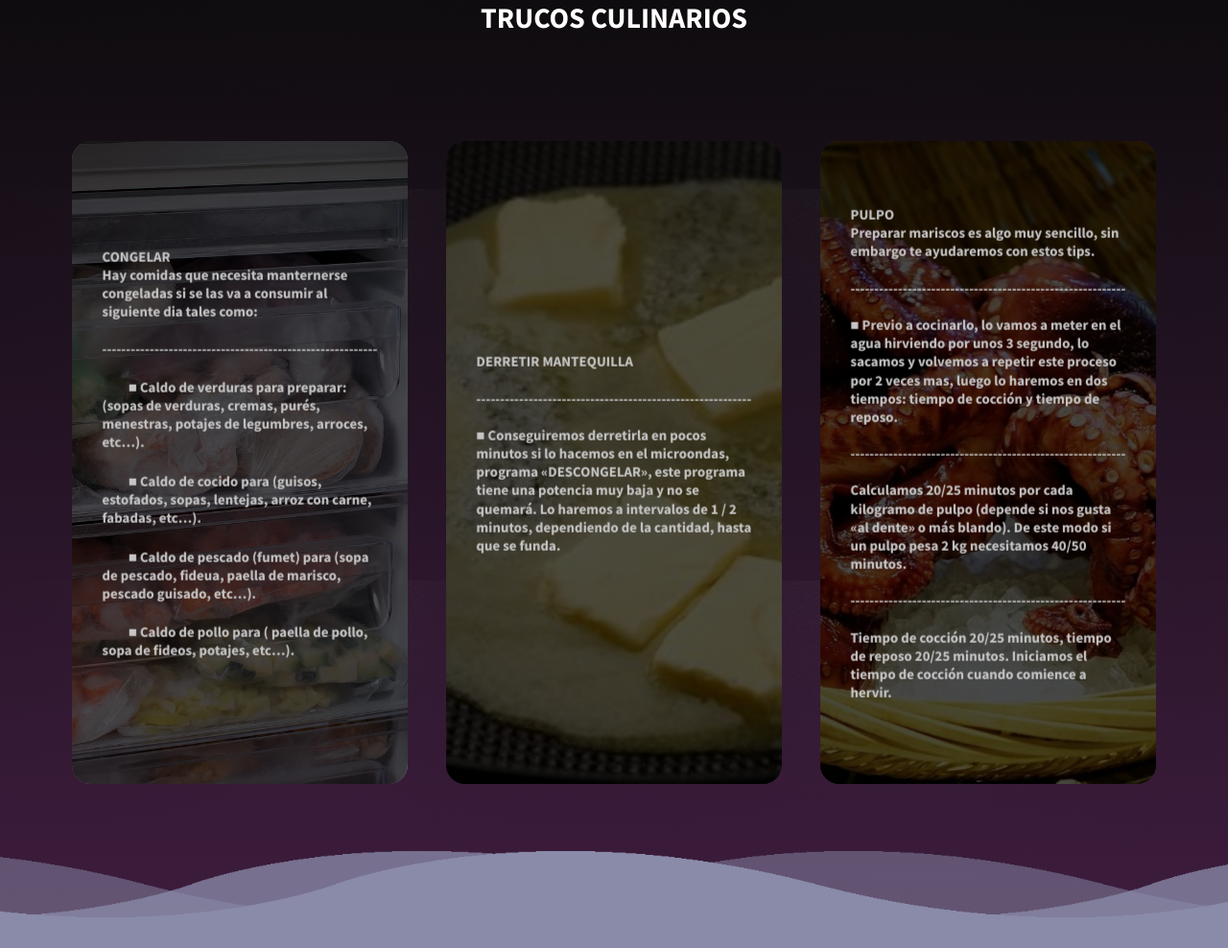
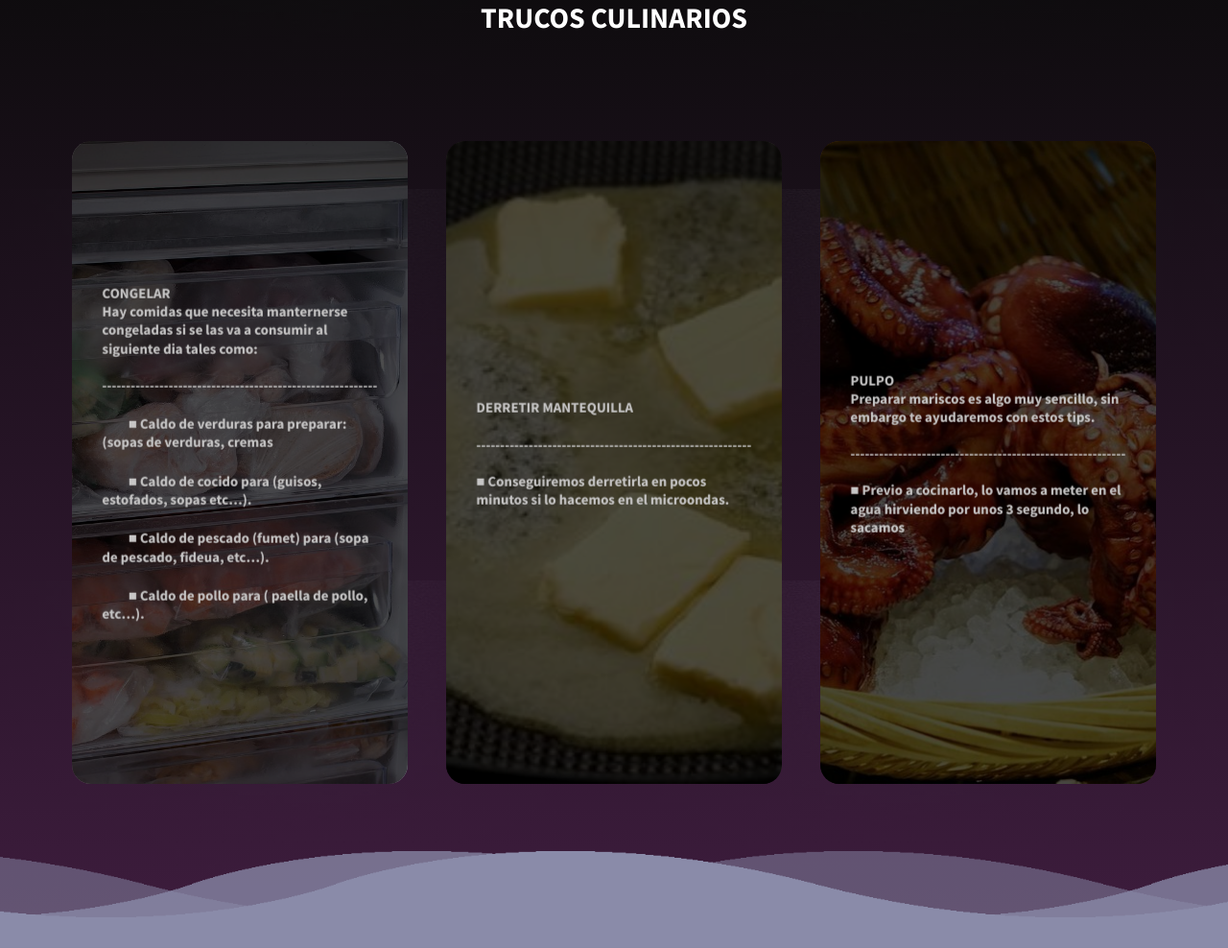
Before and after one commit to AngelesQuinatoa/MUNDO-CULINARIO--PI-2MA, a Django app: page /consejos/trucosculinarios/ in a window 1280 px wide. Shown: the part 211-1199 px from the top of the page at 96% size. Run offline with Django 4.2, Linux system fonts and the light colour scheme.

Commit message:
Angeles q
css-html

```diff
--- a/consejos/static/css/mainconsejos.css
+++ b/consejos/static/css/mainconsejos.css
@@ -264,6 +264,7 @@ footer .wave#wave4{
     display: flex;
     margin: 20px;
     color: white;
+    text-align: center;
 }
 .noticia1{
     width: 180px;
--- a/consejos/static/css/trucoscu.css
+++ b/consejos/static/css/trucoscu.css
@@ -188,7 +188,7 @@ footer .wave{
     left: 0;
     width: 100%;
     height: 100px;
-    background:  url(/img/wave.png);
+    background:  url(/static/img/wave.png);
     background-size: 1000px 100px;
 }
 footer .wave#wave1{
--- a/consejos/templates/queusar.html
+++ b/consejos/templates/queusar.html
@@ -48,7 +48,7 @@
         <br>
         <br>
 
-        <p class="titulo">Estos son a nuestro criterios los utensillo necesarios en tu cocina ya seas un experto o este queriendo iniciar en el mundo de la gastronomia <br><br></p>
+        <p class="titulo">Estos son a nuestro criterios los utensillo necesarios en <br>tu cocina ya seas un experto o este queriendo iniciar en el <br> mundo de la gastronomia <br><br></p>
         </div>
         <div class="container__card">
 
--- a/consejos/templates/trucosculinarios.html
+++ b/consejos/templates/trucosculinarios.html
@@ -56,19 +56,18 @@
                         <div class="bg"></div>
                         <div class="body__card_front">
                             <h1>CONGELAR<br> Hay comidas que necesita manternerse congeladas si se las va a consumir al siguiente dia tales como:<br><br>----------------------------------------------------------<br><br>
-                                ﾠﾠ■ Caldo de  verduras para preparar:  (sopas de verduras, cremas, purés, menestras, potajes de legumbres, arroces, etc…).<br><br>
-                                ﾠﾠ■ Caldo de cocido para  (guisos, estofados, sopas, lentejas, arroz con carne, fabadas, etc…). <br><br>
-                                ﾠﾠ■ Caldo de pescado (fumet) para (sopa de pescado, fideua, paella de marisco, pescado guisado, etc…).<br><br>
-                                ﾠﾠ■ Caldo de pollo para ( paella de pollo, sopa de fideos, potajes, etc…).<br><br>
+                                ﾠﾠ■ Caldo de  verduras para preparar:  (sopas de verduras, cremas<br><br>
+                                ﾠﾠ■ Caldo de cocido para  (guisos, estofados, sopas etc…). <br><br>
+                                ﾠﾠ■ Caldo de pescado (fumet) para (sopa de pescado, fideua,  etc…).<br><br>
+                                ﾠﾠ■ Caldo de pollo para ( paella de pollo, etc…).<br><br>
                             </h1>
                         </div>
                     </div>
                     <div class="card__back">
                         <div class="body__card_back">
                             <h1>TIP 1</h1>
-                            <p>Generalmente las comidas tienen a liberar toxinas luego de un periodo de tiempo (depende el producto) por eso te hemos ofrecido esta pequeña lista que te ayudara a que esas comidas te duren un poco mas de tiempo del habitual, HAY QUE TENER EN CUENTA que todo lo que es carnes debe siempre de mantenerse congelado luego usarlo o prepararlo<br><br>
-                            Salsas de guisos (carne, pollo, pavo, conejo, pescados, etc).
-                            Las salsas de los guisos tampoco solemos consumirlas por completo, acostumbran a estar muy concentradas, las congelaremos en bandejas de cubitos de hielo. De esta manera elaboramos nuestros propios cubitos de carne, pollo o pescado, naturales y saludables, sin colorantes ni conservantes. Cuando necesitemos utilizarlos añadimos los cubitos que creamos necesarios. No requieren descongelación, como son pequeños se funden, inmediatamente, con el calor.<br><br>
+                            <p>Generalmente las comidas tienen a liberar toxinas luego de un periodo de tiempo (depende el producto) por eso te hemos ofrecido esta pequeña lista que te ayudara a que esas  <br><br>.
+                            Las salsas de los guisos tampoco solemos consumirlas por completo<br><br>
                             </p>
 
                         </div>
@@ -82,18 +81,18 @@
                         <div class="bg"></div>
                         <div class="body__card_front">
                             <h1>DERRETIR MANTEQUILLA<br><br>----------------------------------------------------------<br><br>
-                                ■ Conseguiremos derretirla en pocos minutos si lo hacemos en el microondas, programa «DESCONGELAR», este programa tiene una potencia muy baja y no se quemará. Lo haremos a intervalos de 1 / 2 minutos, dependiendo de la cantidad, hasta que se funda.<br><br>
+                                ■ Conseguiremos derretirla en pocos minutos si lo hacemos en el microondas.<br><br>
                                 </h1>
                         </div>
                     </div>
                     <div class="card__back">
                         <div class="body__card_back">
                             <h1>TIP 2</h1>
-                            <p>Generalmente la mantequilla derretida se utiliza mucho en la reposteria pero aqui te traemos un par de tips para usarlo en otras recetas.
+                            <p>Generalmente la mantequilla derretida se utiliza mucho en la reposteria .
                                 <br><br>----------------------------------------------------------<br><br>
-                                Puedes derretir mantequilla en un sarte grande, una vez ya liquida puede sellar carne en ella o a su vez puedes terminar la coccion de la misma y tendra un sabor inigualable.<br><br>
+                                Puedes derretir mantequilla en un sarte grande, una vez ya liquida puede sellar carne en ella o a su vez .<br><br>
                                 <br><br>----------------------------------------------------------<br><br>
-                                Otra forma de usar la mantequilla derretida es para hacer chocobananas, esto derritiendo cocholate en baño maria, aparte la mantequilla y podras untar las cosas sobre lo que quieras chocolatizar.<br><br>
+                                Otra forma de usar la mantequilla derretida es para hacer chocobananas.<br><br>
                                 </p>
 
                         </div>
@@ -107,7 +106,7 @@
                         <div class="bg"></div>
                         <div class="body__card_front">
                             <h1>PULPO<br>Preparar mariscos es algo muy sencillo, sin embargo te ayudaremos con estos tips.<br><br>----------------------------------------------------------<br><br>
-                                ■ Previo a cocinarlo, lo vamos a meter en el agua hirviendo por unos 3 segundo, lo sacamos y volvemos a repetir este proceso por 2 veces mas, luego lo haremos en dos tiempos: tiempo de cocción y tiempo de reposo. <br><br>----------------------------------------------------------<br><br>Calculamos 20/25 minutos por cada kilogramo de pulpo (depende si nos gusta «al dente» o más blando). De este modo si un pulpo pesa 2 kg necesitamos 40/50 minutos.<br><br>----------------------------------------------------------<br><br> Tiempo de cocción 20/25 minutos, tiempo de reposo 20/25 minutos. Iniciamos el tiempo de cocción cuando comience a hervir.   <br><br>
+                                ■ Previo a cocinarlo, lo vamos a meter en el agua hirviendo por unos 3 segundo, lo sacamos <br><br>
                                 </h1>
                         </div>
                     </div>
```
Also changed, not shown: consejos/static/css/usar.css (+3 -4 lines), consejos/templates/noticias.html (+1 -6 lines), consejos/templates/saludable.html (+8 -9 lines), consejos/static/img/newimagen2.png (added).
